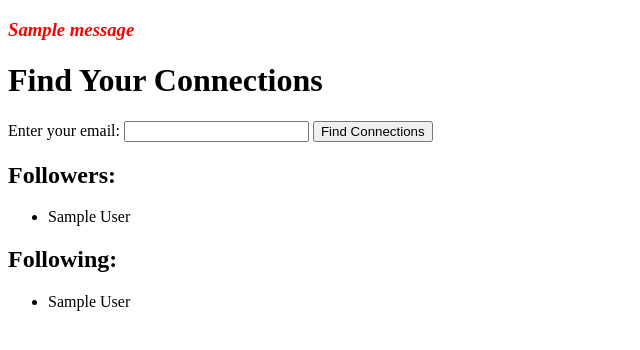
After one commit to sriragt/Quera-Mock, a Flask app: template templates/friends.html in a window 1280 px wide. The commit adds this page. Shown: the top 350 px of the page, without its empty margins (0-640 px from the left). Run offline with Flask 3, Linux system fonts and the light colour scheme; the template is opened without the code that fills it: most values are stand-ins (such as "Sample title", 1, 10 or a date in 2020); one stand-in notice (Sample message) is shown; parts of the project's set-up code (start-up, migrations or seed data) failed here and were passed over.

Commit message:
Finished basic following and following display functionalities

```diff
--- a/server.py
+++ b/server.py
@@ -205,6 +205,7 @@ def add_user():
         conn.execute(insert_query)
         conn.commit()
 
+    flash('You finished created your profile', 'success')
     return redirect('/user')
 
 
@@ -354,6 +355,7 @@ def add_answer():
         print("Error:", e)
         return "Error: An unexpected error occurred", 500
 
+    flash('You have answered this question', 'success')
     return redirect(request.referrer)
 
 @app.route('/reply', methods=['GET', 'POST'])
@@ -408,6 +410,7 @@ def add_reply():
         print("Error:", e)
         return "Error: An unexpected error occurred", 500
 
+    flash('You have replied to this answer', 'success')
     return redirect(request.referrer)
 
 @app.route('/upvote', methods=['POST'])
@@ -462,6 +465,7 @@ def add_upvote():
         print("Error:", e)
         return "Error: An unexpected error occurred", 500
 
+    flash('You have upvoted this post', 'success')
     return redirect(request.referrer)
 
 @app.route('/downvote', methods=['POST'])
@@ -516,8 +520,123 @@ def add_downvote():
         print("Error:", e)
         return "Error: An unexpected error occurred", 500
 
+    flash('You have downvoted this post', 'success')
     return redirect(request.referrer)
 
+@app.route('/follow', methods=['POST'])
+def follow():
+    email = request.form['email']
+    question_id = request.form.get('question_id')
+    answer_id = request.form.get('answer_id')
+    reply_id = request.form.get('reply_id')
+
+    if email is None or email == '':
+        flash('You did not input your email', 'error')
+        return redirect(request.referrer)
+
+    try:
+        with engine.begin() as connection:
+            follower_id_query = text("""
+                SELECT user_id
+                FROM users
+                WHERE email_address = :email
+            """)
+            follower_id = connection.execute(follower_id_query, {'email': email}).scalar()
+
+            if follower_id is None:
+                flash('Email does not exist in the database', 'error')
+                return redirect(request.referrer)
+
+            if question_id:
+                followee_id_query = text("""
+                    SELECT user_id
+                    FROM questions
+                    WHERE question_id = :question_id
+                """)
+                followee_id = connection.execute(followee_id_query, {'question_id': question_id}).scalar()
+            elif answer_id:
+                followee_id_query = text("""
+                    SELECT user_id
+                    FROM answers
+                    WHERE answer_id = :answer_id
+                """)
+                followee_id = connection.execute(followee_id_query, {'answer_id': answer_id}).scalar()
+            else:
+                followee_id_query = text("""
+                    SELECT user_id
+                    FROM replies
+                    WHERE reply_id = :reply_id
+                """)
+                followee_id = connection.execute(followee_id_query, {'reply_id': reply_id}).scalar()
+
+            if followee_id is None:
+                flash('Post does not exist in the database', 'error')
+                return redirect(request.referrer)
+
+            check_follow_query = text("""
+                SELECT *
+                FROM follows
+                WHERE follower_id = :follower_id AND followee_id = :followee_id
+            """)
+            follow_exists = connection.execute(check_follow_query, {'follower_id': follower_id, 'followee_id': followee_id}).scalar()
+            print(followee_id, follower_id, check_follow_query)
+
+            if follow_exists:
+                flash('You are already following this user', 'error')
+                return redirect(request.referrer)
+
+            insert_follow_query = text("""
+                INSERT INTO follows (follower_id, followee_id)
+                VALUES (:follower_id, :followee_id);
+            """)
+            connection.execute(insert_follow_query, {'follower_id': follower_id, 'followee_id': followee_id})
+
+            flash('You are now following this user', 'success')
+            return redirect(request.referrer)
+
+    except Exception as e:
+        flash('An error occurred while following the user', 'error')
+        return redirect(request.referrer)
+
+@app.route('/friends', methods=['GET'])
+def friends():
+    email = request.args.get('email', '')
+
+    if email == "None":
+         return render_template("friends.html")
+    elif email == '':
+        flash('You did not input your email', 'error')
+        return redirect(request.referrer)
+
+    with engine.begin() as connection:
+        user_id_query = text("""
+            SELECT user_id
+            FROM users
+            WHERE email_address = :email
+        """)
+        user_id = connection.execute(user_id_query, {'email': email}).scalar()
+
+        if user_id is None:
+            flash('Email does not exist in the database', 'error')
+            return redirect(request.referrer)
+
+        follower_query = text("""
+            SELECT u.first_name, COALESCE(u.last_name, '') AS last_name
+            FROM users u
+            JOIN follows f ON u.user_id = f.follower_id
+            WHERE f.followee_id = :user_id
+        """)
+        followers = connection.execute(follower_query, {'user_id': user_id}).fetchall()
+
+        following_query = text("""
+            SELECT u.first_name, COALESCE(u.last_name, '') AS last_name
+            FROM users u
+            JOIN follows f ON u.user_id = f.followee_id
+            WHERE f.follower_id = :user_id
+        """)
+        following = connection.execute(following_query, {'user_id': user_id}).fetchall()
+
+    return render_template("friends.html", followers=followers, following=following)
 
 if __name__ == "__main__":
 	import click
--- /dev/null
+++ b/templates/friends.html
@@ -0,0 +1,34 @@
+<!DOCTYPE html>
+<html>
+<head>
+    <title>Find Connections</title>
+</head>
+<body>
+    {% with messages = get_flashed_messages(with_categories=true) %}
+        {% if messages %}
+            <h3 style="color: red; font-style: italic;">{{ messages[0][1] }}</h3>
+        {% endif %}
+    {% endwith %}
+
+    <h1>Find Your Connections</h1>
+    <form action="/friends" method="GET">
+        <label for="email">Enter your email:</label>
+        <input type="email" id="email" name="email" required>
+        <button type="submit">Find Connections</button>
+    </form>
+
+    <h2>Followers:</h2>
+    <ul>
+        {% for follower in followers %}
+            <li>{{ follower.first_name }} {{ follower.last_name }}</li>
+        {% endfor %}
+    </ul>
+
+    <h2>Following:</h2>
+    <ul>
+        {% for person in following %}
+            <li>{{ person.first_name }} {{ person.last_name }}</li>
+        {% endfor %}
+    </ul>
+</body>
+</html>
--- a/templates/index.html
+++ b/templates/index.html
@@ -23,5 +23,9 @@
     <form action="/search">
         <button type="submit">Search</button>
     </form>
+    <form action="/friends">
+        <input type="hidden" name="email" value="None">
+        <button type="submit">Friends</button>
+    </form>
 </body>
 </html>
```
Also changed, not shown: templates/search.html (+42 -4 lines).
